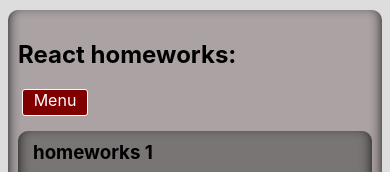
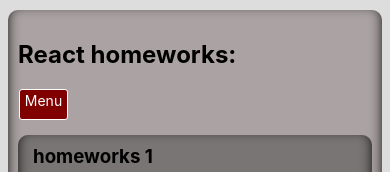
Before and after one commit to Deliriumbad/incubator-homeworks, a React (Create React App) app: page /#/pre-junior in a window 390 px wide. Shown: the top 172 px of the page. Built offline with nearby package versions, Linux system fonts and the light colour scheme.

Commit message:
04.07.2022

```diff
--- a/src/p2-homeworks/h5/Header.module.css
+++ b/src/p2-homeworks/h5/Header.module.css
@@ -14,7 +14,7 @@
     height: 25px;
     background: maroon;
     color: white;
-    padding: 0 7px;
+    padding: 3px 7px;
     border-radius: 3px;
     border: 1px solid white;
     text-align: center;
@@ -24,13 +24,31 @@
     margin-left: 50px;
 }
 
-.header{
+.header {
     display: flex;
     width: 350px;
     transition-duration: 500ms;
     transform: translate(-280px);
+    flex-direction: row;
 }
-.header:hover{
+
+.header:hover {
     transition-duration: 500ms;
     transform: translate(0px);
 }
+
+@media only all and (max-width: 410px) {
+    .block:last-child {
+        margin-left: 10px;
+    }
+
+    .header {
+        width: 270px;
+        transform: translate(-220px);
+        font-size: 14px;
+    }
+
+    .block {
+        padding: 2px 1px;
+    }
+}
```
